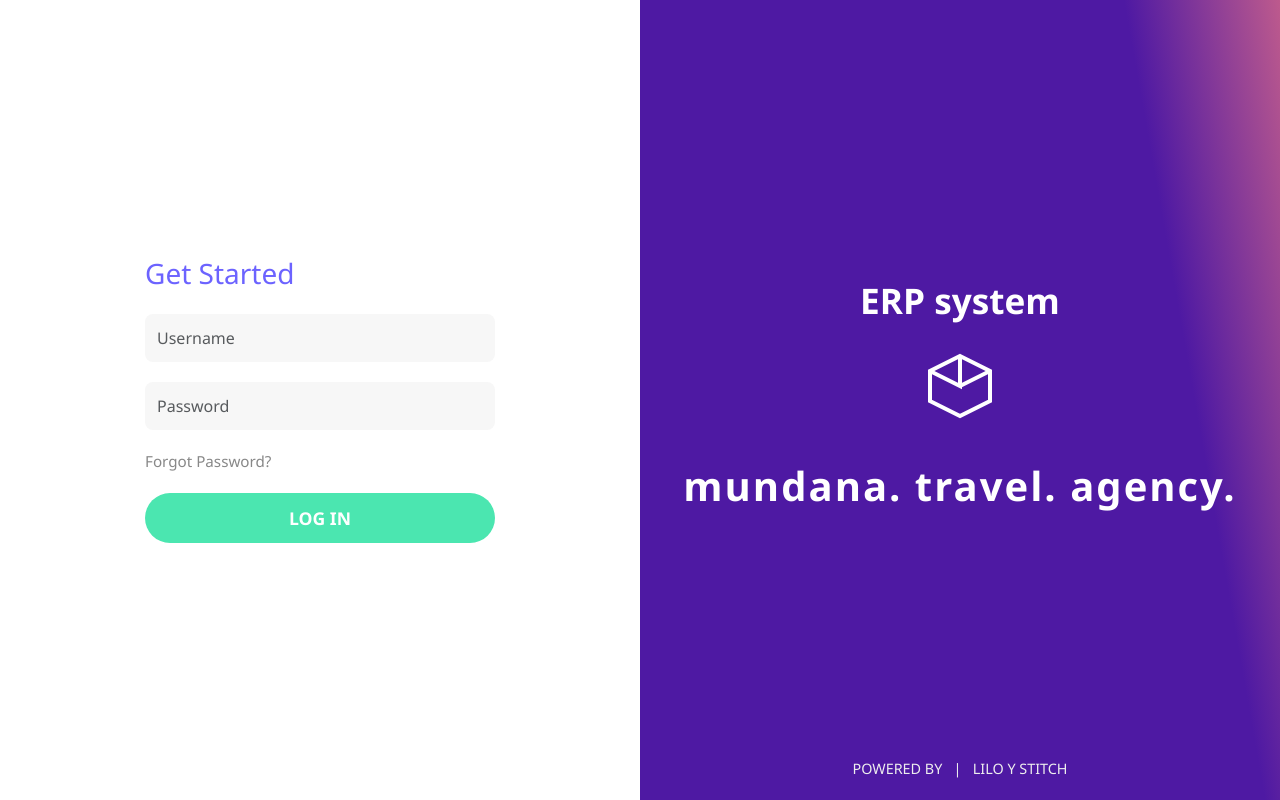
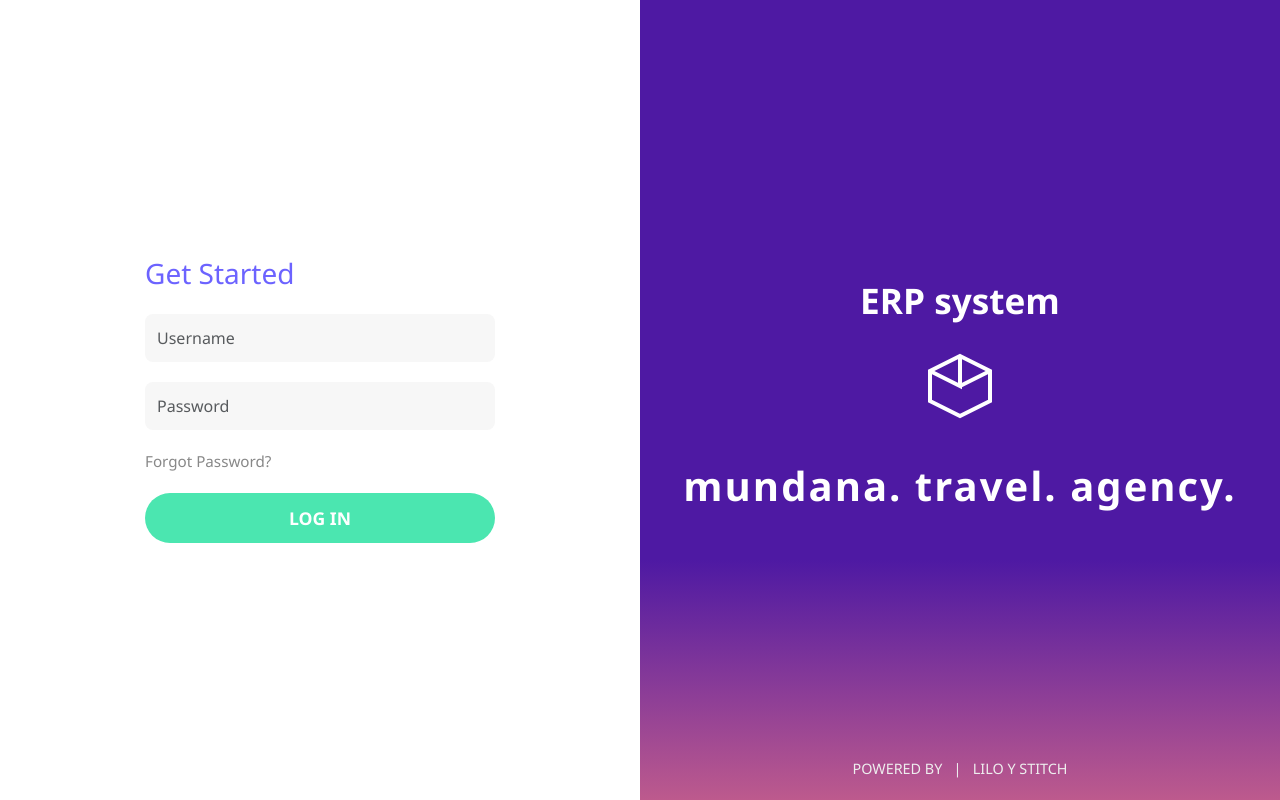
Before and after one commit to Amadoose/djangocrm, a Django app: page / in a window 1280 px wide. Run offline with Django 5.2, Linux system fonts and the light colour scheme.

Commit message:
login page

```diff
--- a/website/templates/login.html
+++ b/website/templates/login.html
@@ -26,7 +26,7 @@
         }
         .right-panel {
             flex: 1;
-            background: linear-gradient(80deg, #4e19a3 80%, #bd5a8d 100%);
+            background: linear-gradient(180deg, #4e19a3 70%, #bd5a8d 100%);
             color: #fff;
             display: flex;
             flex-direction: column;
```
